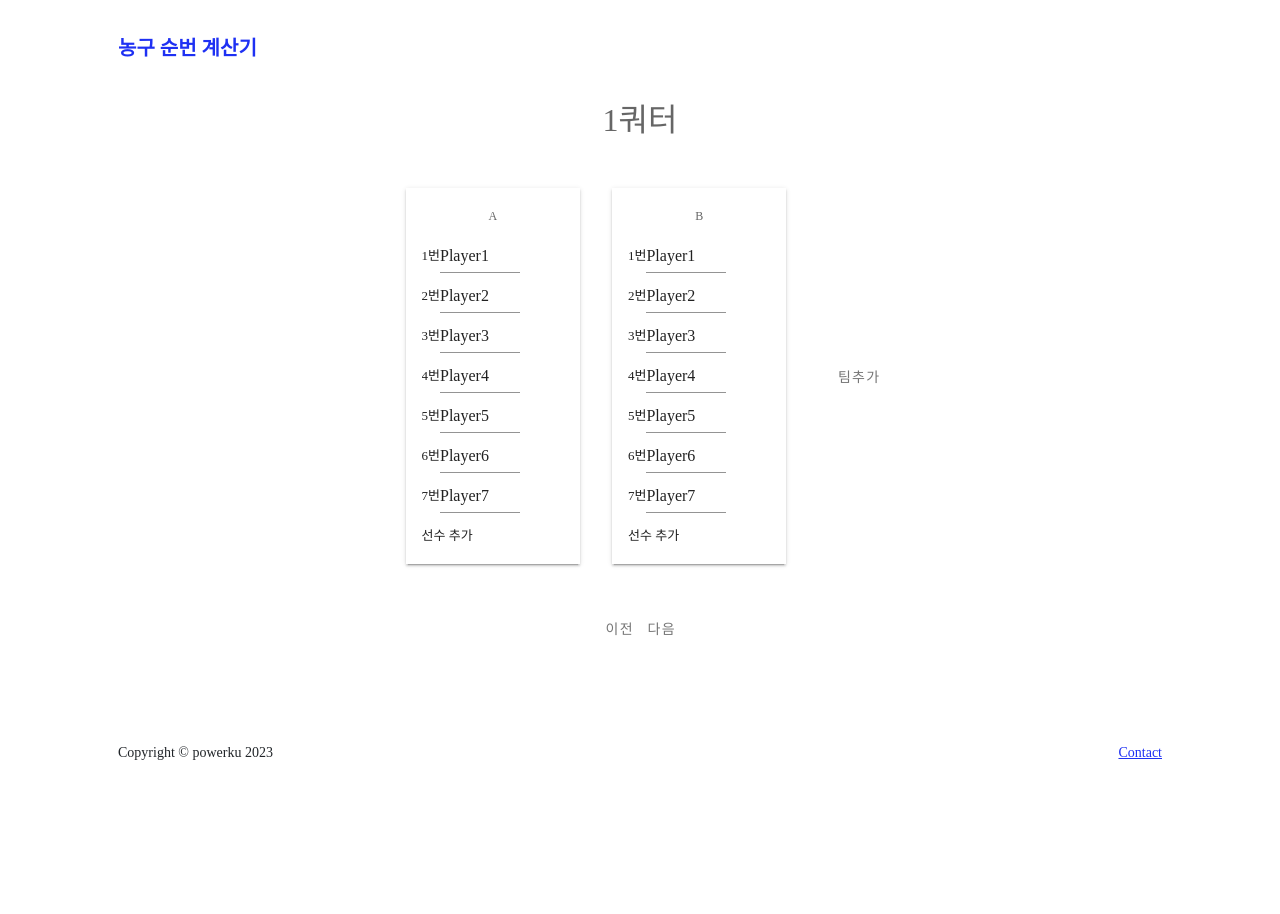
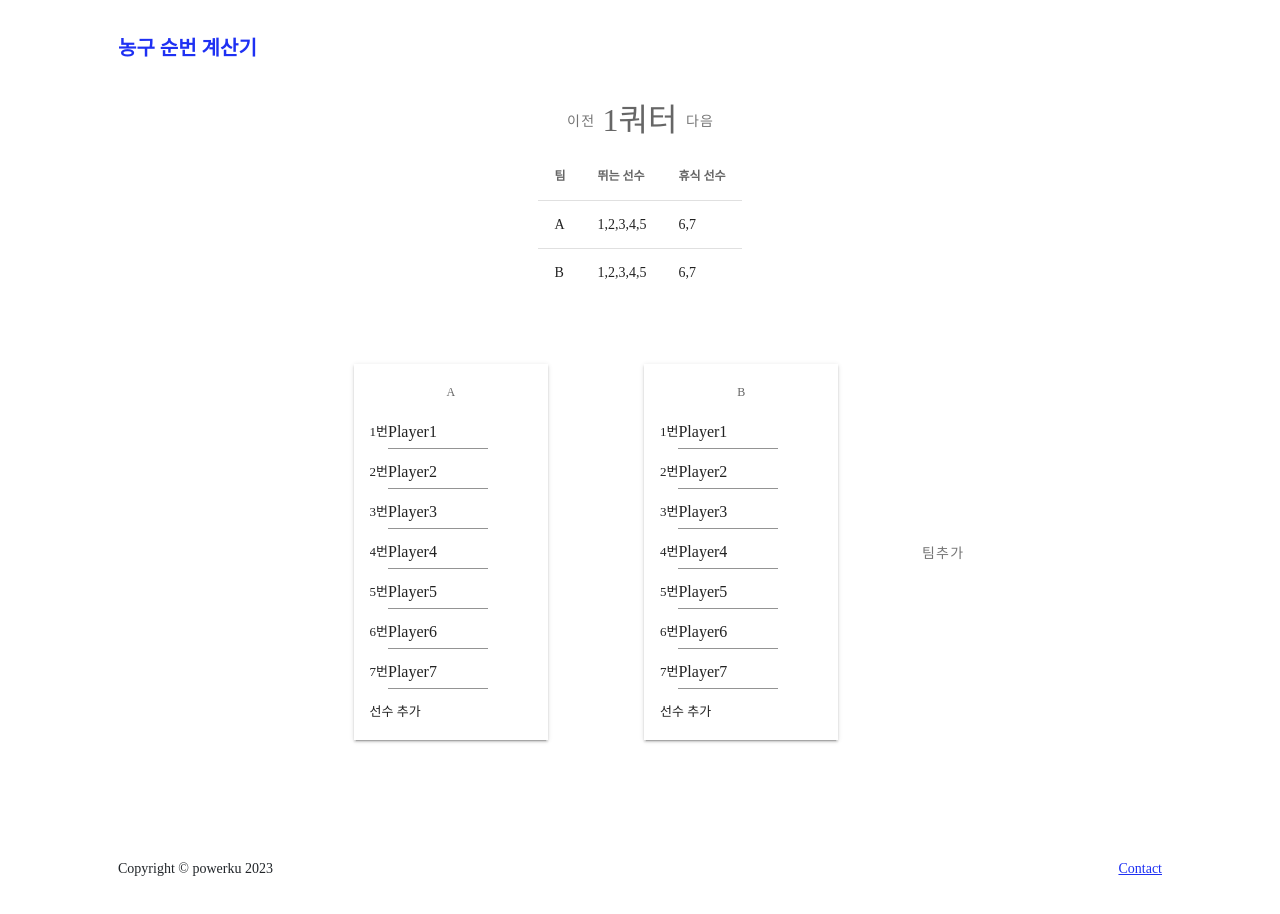
Before and after one commit to powerku/today-basketball, a Nuxt app: page / in a window 1280 px wide. Before the commit the page ends 800 px from the top, so only its background shows below. Built offline with nearby package versions, Linux system fonts and the light colour scheme; a web font is replaced by a local one.

Commit message:
add: 뛰는 선수 쉬는 선수 테이블 추가

```diff
--- a/components/match/MatchPlayers.vue
+++ b/components/match/MatchPlayers.vue
@@ -1,5 +1,5 @@
 <template>
-  <v-card class="m-3" tile>
+  <v-card class="m-5" tile>
     <v-list class="players" dense>
       <v-subheader class="justify-content-center" @click="titleClickHandler"
         >{{ team.title }}
@@ -80,6 +80,7 @@ export default {
 }
 .name {
   flex: none;
-  width: 80px;
+  width: 100px;
+  margin-left: 5px;
 }
 </style>
--- a/pages/index.vue
+++ b/pages/index.vue
@@ -14,10 +14,62 @@
       <div class="gx-5 align-items-center">
         <div class="d-flex justify-content-center mt-xxl-0 flex-column">
           <div class="title">
+            <v-btn class="button" icon @click="prevButtonHandler">
+              <v-icon>fa-solid fa-angle-left</v-icon>
+              이전
+            </v-btn>
             <v-subheader class="h2 justify-content-center mt-xxl-0">{{
               quarterInfo
             }}</v-subheader>
+            <v-btn class="button" icon @click="nextButtonHandler">
+              다음
+              <v-icon>fa-solid fa-angle-right</v-icon>
+            </v-btn>
           </div>
+          <v-simple-table class="justify-content-center mt-xxl-0 d-flex">
+            <template #default>
+              <thead>
+                <tr>
+                  <th class="text-left">팀</th>
+                  <th class="text-left">뛰는 선수</th>
+                  <th class="text-left">휴식 선수</th>
+                </tr>
+              </thead>
+              <tbody>
+                <tr v-for="item in teams" :key="item.title">
+                  <td>{{ item.title }}</td>
+                  <td>
+                    {{
+                      item.players
+                        .map((player, index) => {
+                          if (player.icon.includes('running')) {
+                            return index + 1
+                          } else {
+                            return null
+                          }
+                        })
+                        .filter((value) => value !== null)
+                        .join()
+                    }}
+                  </td>
+                  <td>
+                    {{
+                      item.players
+                        .map((player, index) => {
+                          if (!player.icon.includes('running')) {
+                            return index + 1
+                          } else {
+                            return null
+                          }
+                        })
+                        .filter((value) => value !== null)
+                        .join()
+                    }}
+                  </td>
+                </tr>
+              </tbody>
+            </template>
+          </v-simple-table>
           <div class="match-players-wrapper">
             <MatchPlayers
               v-for="(team, i) in teams"
@@ -35,16 +87,6 @@
             >
               <v-icon>fa-solid fa-plus</v-icon>
               팀추가
-            </v-btn>
-          </div>
-          <div class="next-prev-button-wrapper">
-            <v-btn icon @click="prevButtonHandler">
-              <v-icon>fa-solid fa-angle-left</v-icon>
-              이전
-            </v-btn>
-            <v-btn icon @click="nextButtonHandler">
-              다음
-              <v-icon>fa-solid fa-angle-right</v-icon>
             </v-btn>
           </div>
         </div>
@@ -130,7 +172,7 @@ export default {
         const quarters = ['1쿼터', '2쿼터', '3쿼터', '4쿼터']
         return quarters[(this.count - 1) % 4]
       } else {
-        let quarters
+        let quarters = ''
 
         if (this.teamsLastIndex < 4) {
           quarters = '1쿼터'
@@ -261,6 +303,7 @@ section {
 .title {
   display: flex;
   justify-content: center;
+  align-items: center;
 }
 .match-players-wrapper {
   display: flex;
@@ -289,6 +332,9 @@ section {
 .title {
   display: flex;
   flex-direction: row;
-  align-items: center;
+  align-items: flex-start;
+}
+.button {
+  height: 48px;
 }
 </style>
```
